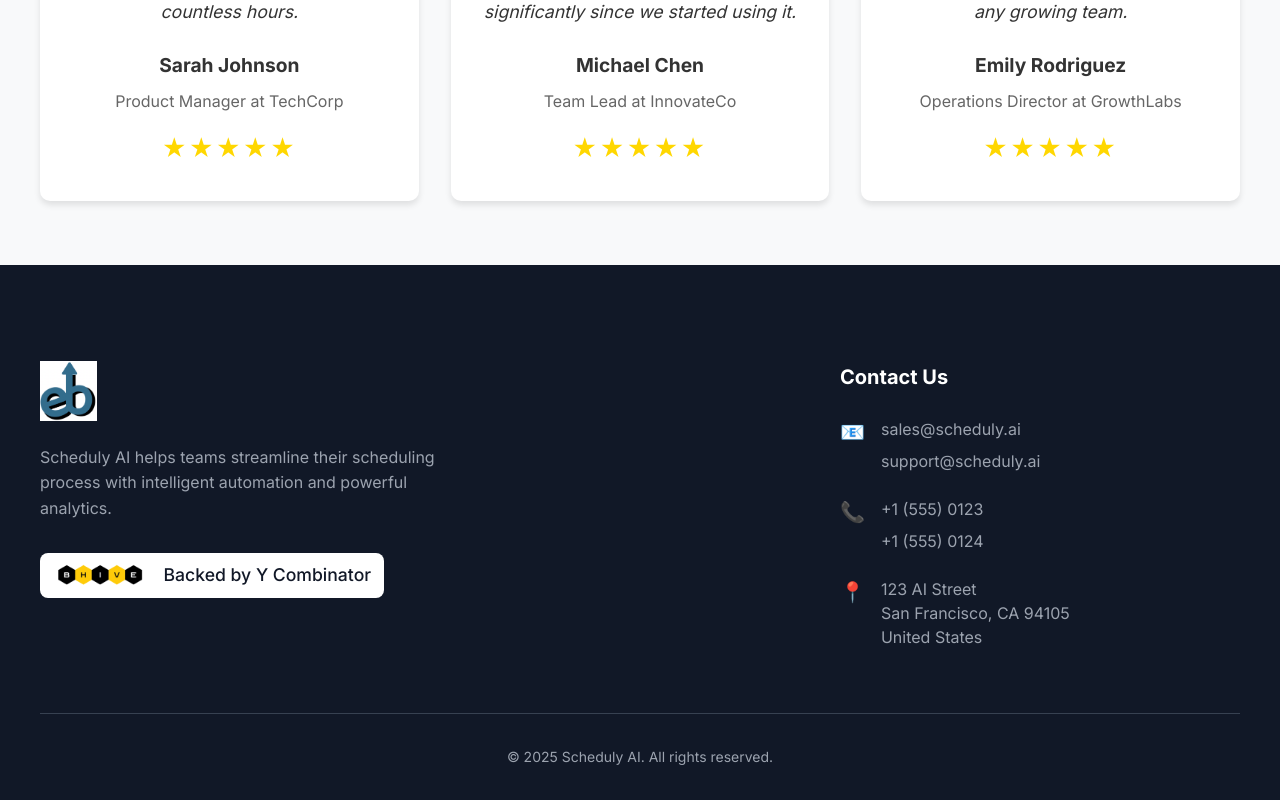
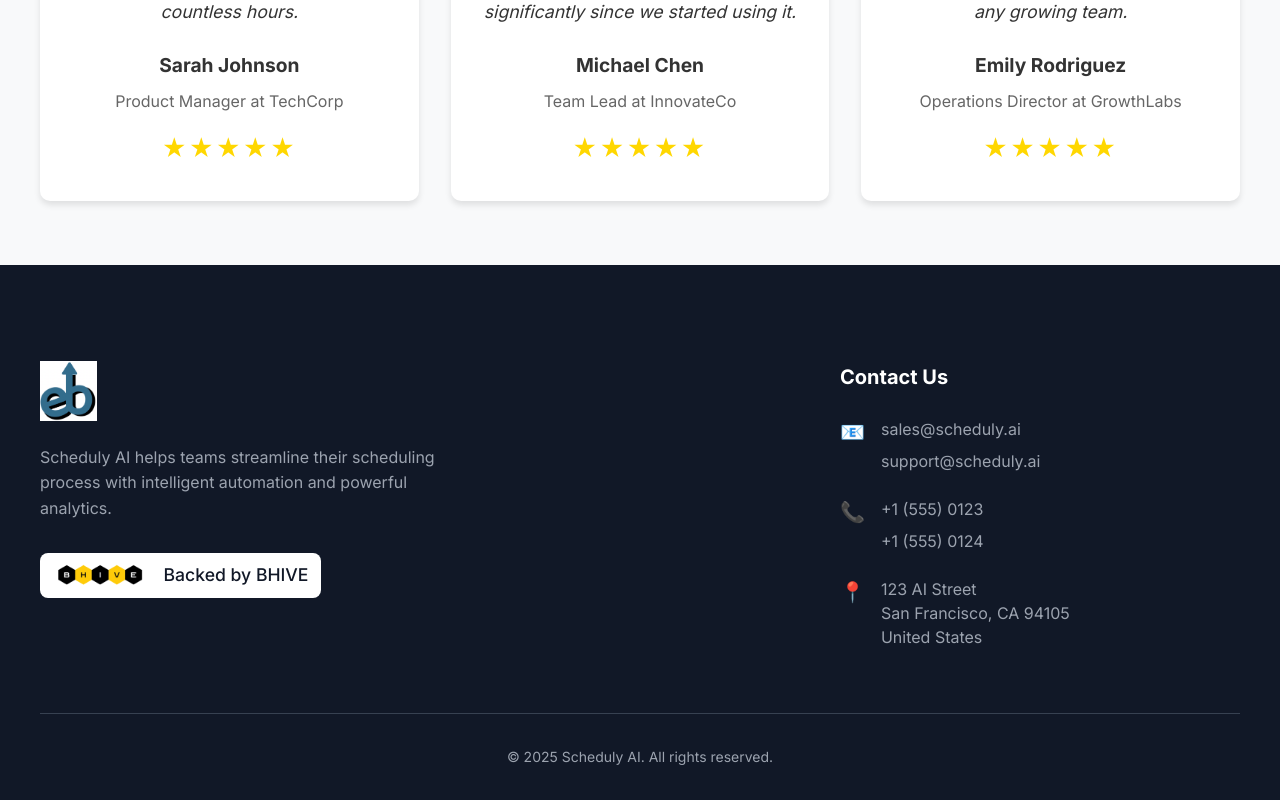
Before and after one commit to Jannatt22/Scheduly-AI, a React (Create React App) app: page / in a window 1280 px wide. Shown: the part 2794-3594 px from the top of the page. Built offline with nearby package versions, Linux system fonts and the light colour scheme.

Commit message:
Update backed-by text to show BHIVE instead of Y Combinator

```diff
--- a/src/App.tsx
+++ b/src/App.tsx
@@ -281,7 +281,7 @@ const Footer = () => {
           </p>
           <div className="backed-by-section">
             <img src="/BHiveLogo.png" alt="Backed by" className="backed-by-image" />
-            <span className="backed-by-text">Backed by Y Combinator</span>
+            <span className="backed-by-text">Backed by BHIVE</span>
           </div>
         </div>
         <div id="contact" className="footer-contact">
```
